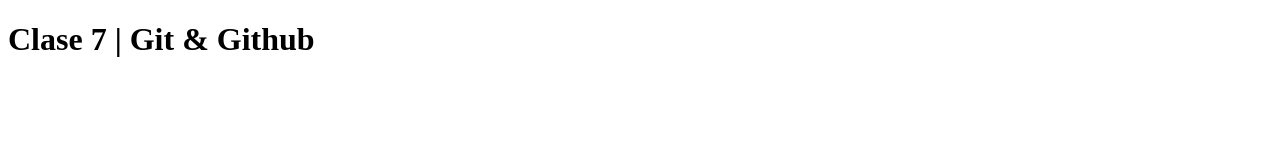
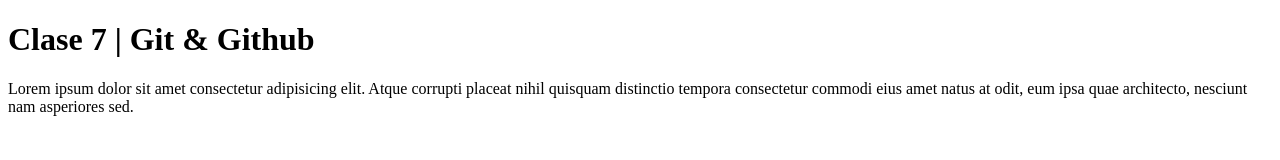
Before and after one commit to cesarantonioastorga/python-044-clase7, a plain HTML site: page index.html in a window 1280 px wide. Drawn offline with Linux system fonts and the light colour scheme.

Commit message:
Agregando un parrafo

```diff
--- a/index.html
+++ b/index.html
@@ -7,5 +7,6 @@
 </head>
 <body>
     <h1>Clase 7 | Git & Github</h1>
+    <p>Lorem ipsum dolor sit amet consectetur adipisicing elit. Atque corrupti placeat nihil quisquam distinctio tempora consectetur commodi eius amet natus at odit, eum ipsa quae architecto, nesciunt nam asperiores sed.</p>
 </body>
 </html>
```
